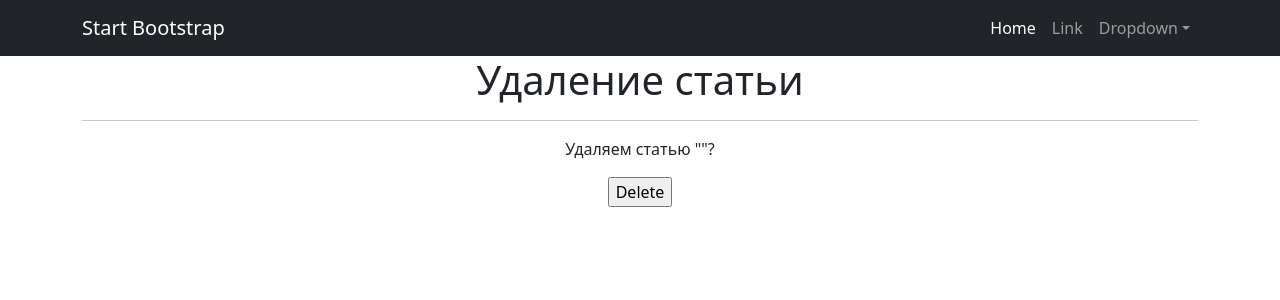
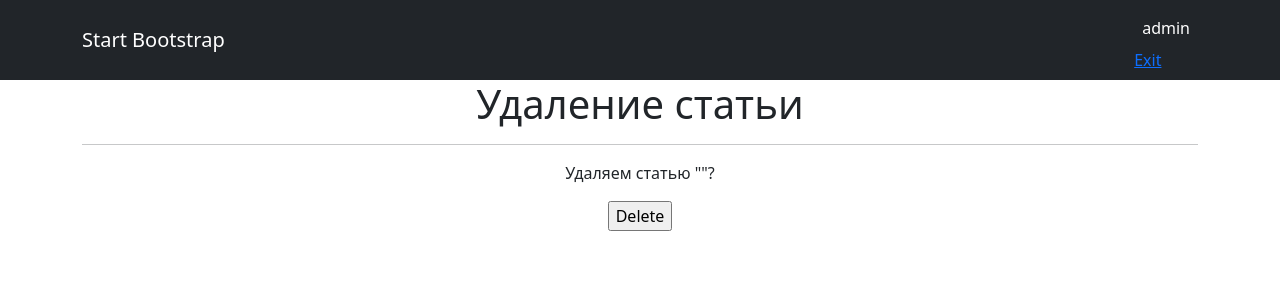
Before and after one commit to Slim-Bob/NewsPaper, a Django app: page /news/articles/1/delete/ in a window 1280 px wide. Shown: the top 300 px of the page. Run offline with Django 4.2, Linux system fonts and the light colour scheme; a user stored in the database is signed in; data comes from the database, SQL or seed files in the repository; both versions use the stored data as it was after the commit; parts of the project's set-up code (start-up, migrations or seed data) failed here and were passed over; some libraries are stand-ins or nearby versions.

Commit message:
SF_D8 Добавление кжширования

```diff
--- a/NewsPaper/NewsPaper/urls.py
+++ b/NewsPaper/NewsPaper/urls.py
@@ -18,8 +18,8 @@
 
 urlpatterns = [
     path('admin/', admin.site.urls),
-    # path("accounts/", include("django.contrib.auth.urls")),
+    path("accounts/", include("django.contrib.auth.urls")),
      # path("accounts/", include("accounts.urls")),
-    path("accounts/", include("allauth.urls")),
+    #path("accounts/", include("allauth.urls")),
     path('news/', include('news.urls')),
 ]
--- a/NewsPaper/news/models.py
+++ b/NewsPaper/news/models.py
@@ -2,6 +2,7 @@
 from django.db import models
 from django.contrib.auth.models import User
 from datetime import datetime
+from django.core.cache import cache
 
 
 class Author(models.Model):
@@ -80,6 +81,10 @@
     def __str__(self):
         return f'{ self.title }'
 
+    def save(self, *args, **kwargs):
+        super().save(*args, **kwargs)
+        cache.delete(f'post-{self.pk}')
+
 
 class PostCategory(models.Model):
     post = models.ForeignKey(Post, on_delete=models.CASCADE)
--- a/NewsPaper/news/urls.py
+++ b/NewsPaper/news/urls.py
@@ -1,9 +1,10 @@
 from django.urls import path
 from .views import PostsList, PostDetail, PostsSearch, NewsCreate, NewsUpdate, NewsDelete, ArticlesCreate, ArticlesUpdate, ArticlesDelete, CategoryListView, subscribe, unsubscribe
 
+from django.views.decorators.cache import cache_page
 
 urlpatterns = [
-   path('', PostsList.as_view()),
+   path('', cache_page(60)(PostsList.as_view())),
    path('search/', PostsSearch.as_view()),
    path('post/<int:pk>', PostDetail.as_view(), name='post'),
    path('news/create/', NewsCreate.as_view(), name='news_create'),
@@ -12,7 +13,7 @@
    path('articles/create/', ArticlesCreate.as_view(), name='articles_create'),
    path('articles/<int:pk>/edit/', ArticlesUpdate.as_view(), name='articles_update'),
    path('articles/<int:pk>/delete/', ArticlesDelete.as_view(), name='articles_delete'),
-   path('categories/<int:pk>', CategoryListView.as_view(), name='category_list'),
+   path('categories/<int:pk>', cache_page(300)(CategoryListView.as_view()), name='category_list'),
    path('categories/<int:pk>/subscribe', subscribe, name='subscribe'),
    path('categories/<int:pk>/unsubscribe', unsubscribe, name='unsubscribe'),
 ]
--- a/NewsPaper/news/views.py
+++ b/NewsPaper/news/views.py
@@ -10,6 +10,8 @@
 from django.http import HttpResponse, HttpResponseRedirect
 from django.shortcuts import redirect, get_object_or_404, render
 from django.contrib.auth.decorators import login_required
+
+from django.core.cache import cache
 
 class PostsList(ListView):
     model = Post
@@ -41,6 +43,14 @@
     model = Post
     template_name = 'post.html'
     context_object_name = 'post'
+
+    def get_object(self, *args, **kwargs):
+        obj = cache.get(f'post-{self.kwargs["pk"]}', None)
+
+        if not obj:
+            obj = super().get_object(queryset=self.queryset)
+            cache.set(f'post-{self.kwargs["pk"]}', obj)
+            return obj
 
 
 class NewsCreate(PermissionRequiredMixin, LoginRequiredMixin, CreateView):
--- a/NewsPaper/templates/flatpages/default.html
+++ b/NewsPaper/templates/flatpages/default.html
@@ -11,28 +11,26 @@
         <link href="{% static 'css/styles.css' %}" rel="stylesheet" />
     </head>
     <body>
+        {% load cache %}
+
         <!-- Responsive navbar-->
+        {% cache 30 header %}
             <nav class="navbar navbar-expand-lg navbar-dark bg-dark">
                 <div class="container">
                     <a class="navbar-brand" href="#">Start Bootstrap</a>
                     <button class="navbar-toggler" type="button" data-bs-toggle="collapse" data-bs-target="#navbarSupportedContent" aria-controls="navbarSupportedContent" aria-expanded="false" aria-label="Toggle navigation"><span class="navbar-toggler-icon"></span></button>
                     <div class="collapse navbar-collapse" id="navbarSupportedContent">
                         <ul class="navbar-nav ms-auto mb-2 mb-lg-0">
-                        <li class="nav-item"><a class="nav-link active" aria-current="page" href="#">Home</a></li>
-                        <li class="nav-item"><a class="nav-link" href="#">Link</a></li>
-                        <li class="nav-item dropdown">
-                            <a class="nav-link dropdown-toggle" id="navbarDropdown" href="#" role="button" data-bs-toggle="dropdown" aria-expanded="false">Dropdown</a>
-                            <ul class="dropdown-menu dropdown-menu-end" aria-labelledby="navbarDropdown">
-                                <li><a class="dropdown-item" href="#">Action</a></li>
-                                <li><a class="dropdown-item" href="#">Another action</a></li>
-                                <li><hr class="dropdown-divider" /></li>
-                                <li><a class="dropdown-item" href="#">Something else here</a></li>
-                            </ul>
-                        </li>
+                            {% if request.user.is_authenticated %}
+                                <li class="nav-item"><a class="nav-link active" aria-current="page" href="#">{{ user.username }}</a> <a href="/accounts/logout">Exit</a></li>
+                            {% else %}
+                                <li class="nav-item"><a class="nav-link" href="/accounts/login">Login</a></li>
+                            {% endif %}
                         </ul>
                     </div>
                 </div>
             </nav>
+        {% endcache %}
         <!-- Page content-->
         <div class="container">
            <div class="row">
```
Also changed, not shown: NewsPaper/NewsPaper/settings.py (+8 -0 lines), NewsPaper/db.sqlite3, 9 other files. Lines whose indentation alone changed are shown as unchanged.
